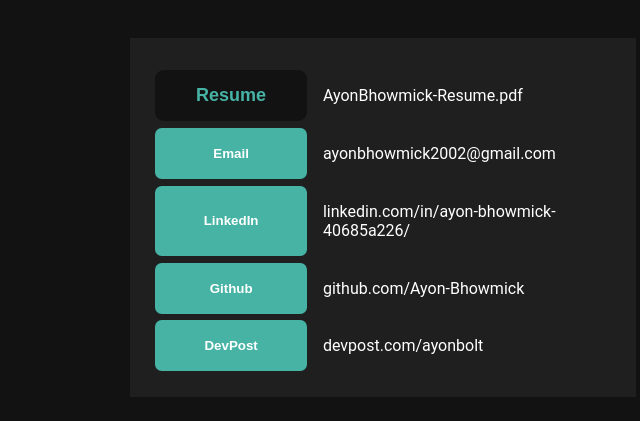
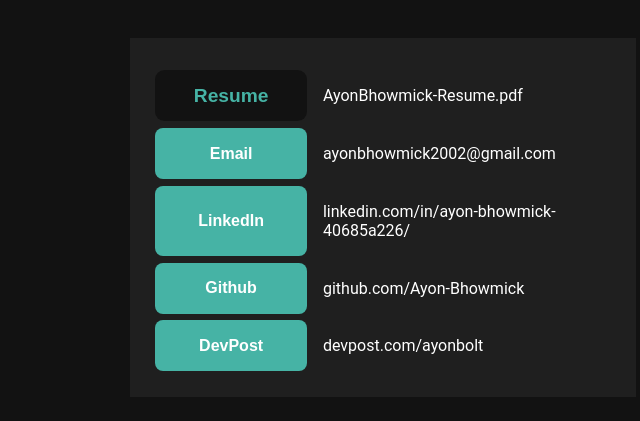
Before and after one commit to Ayon-Bhowmick/Ayon-Bhowmick.github.io, a Gatsby site in the folder portfolio/: page / in a window 1280 px wide. In both pictures the pointer is over the button "Resume". Shown: the part 3820-4241 px from the top of the page, 510-1150 px from the left. Built offline with nearby package versions, Linux system fonts and the light colour scheme; Gatsby itself is replaced by a stand-in of ours.

Commit message:
cleaned css

```diff
--- a/portfolio/src/styles/connect.scss
+++ b/portfolio/src/styles/connect.scss
@@ -4,23 +4,19 @@
 
 .conBox {
     @extend .box;
-    // display: flex;
     padding: 5%;
 }
 
 .conElement {
-    $hoverHight: -7%;
     display: grid;
     grid-template-columns: 1fr 2fr;
     margin-top: 1.5%;
-
 
     p {
         margin-top: 1em;
         padding-left: 1em;
         grid-column: 2 / 3;
     }
-
 
     .btn {
         position: relative;
@@ -30,6 +26,7 @@
         border: none;
         padding: 0.5em 1em;
         transition: all 0.2s ease-in-out;
+        font-size: medium;
         align-items: center;
         justify-content: center;
         border-radius: 0.5em;
@@ -40,8 +37,7 @@
     .btn:hover {
         background-color: $bgColor;
         color: $sixth;
-        font-size: large;
+        font-size: larger;
         cursor: pointer;
-        // transform: translate(0, $hoverHight);
     }
 }
```
